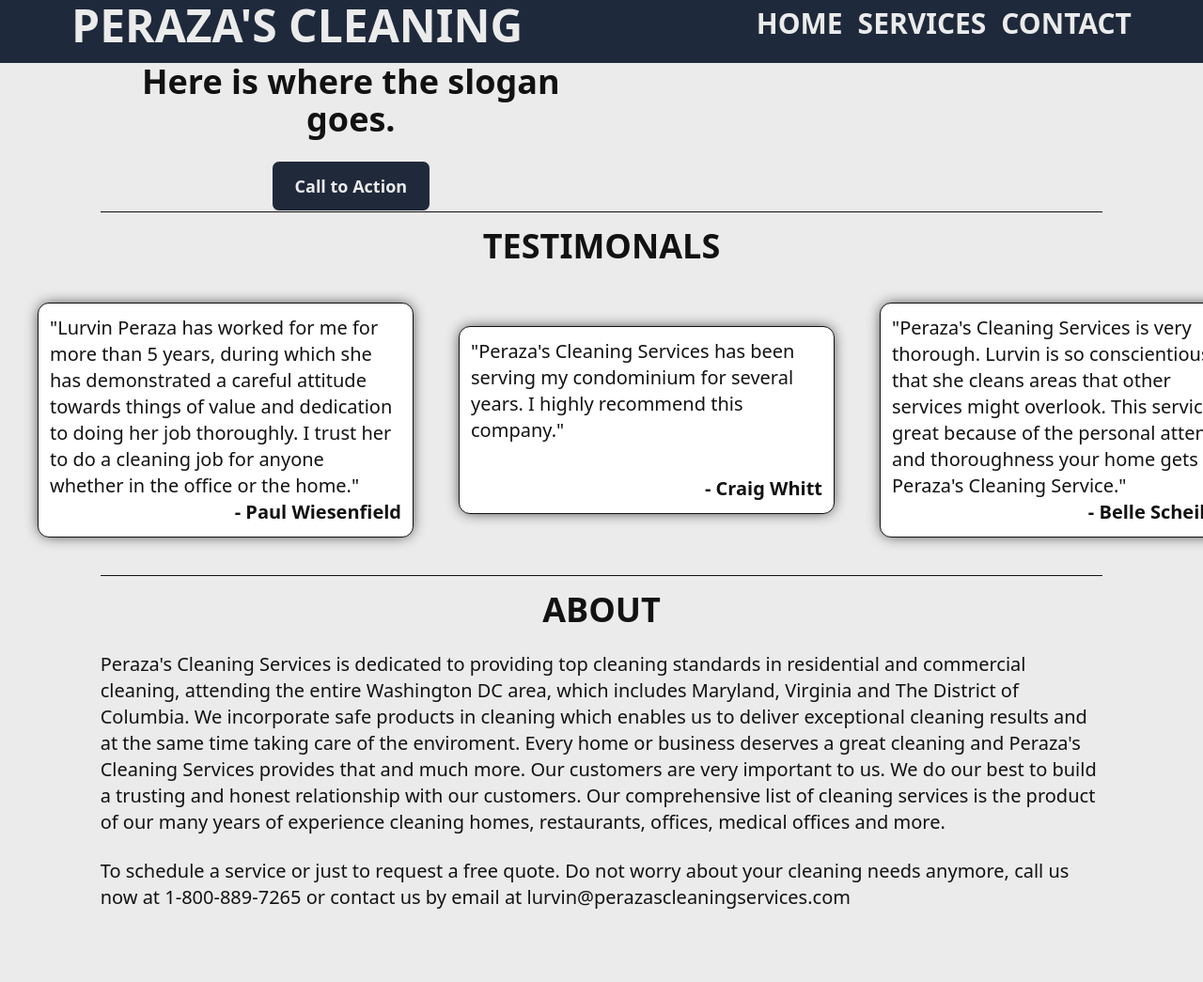
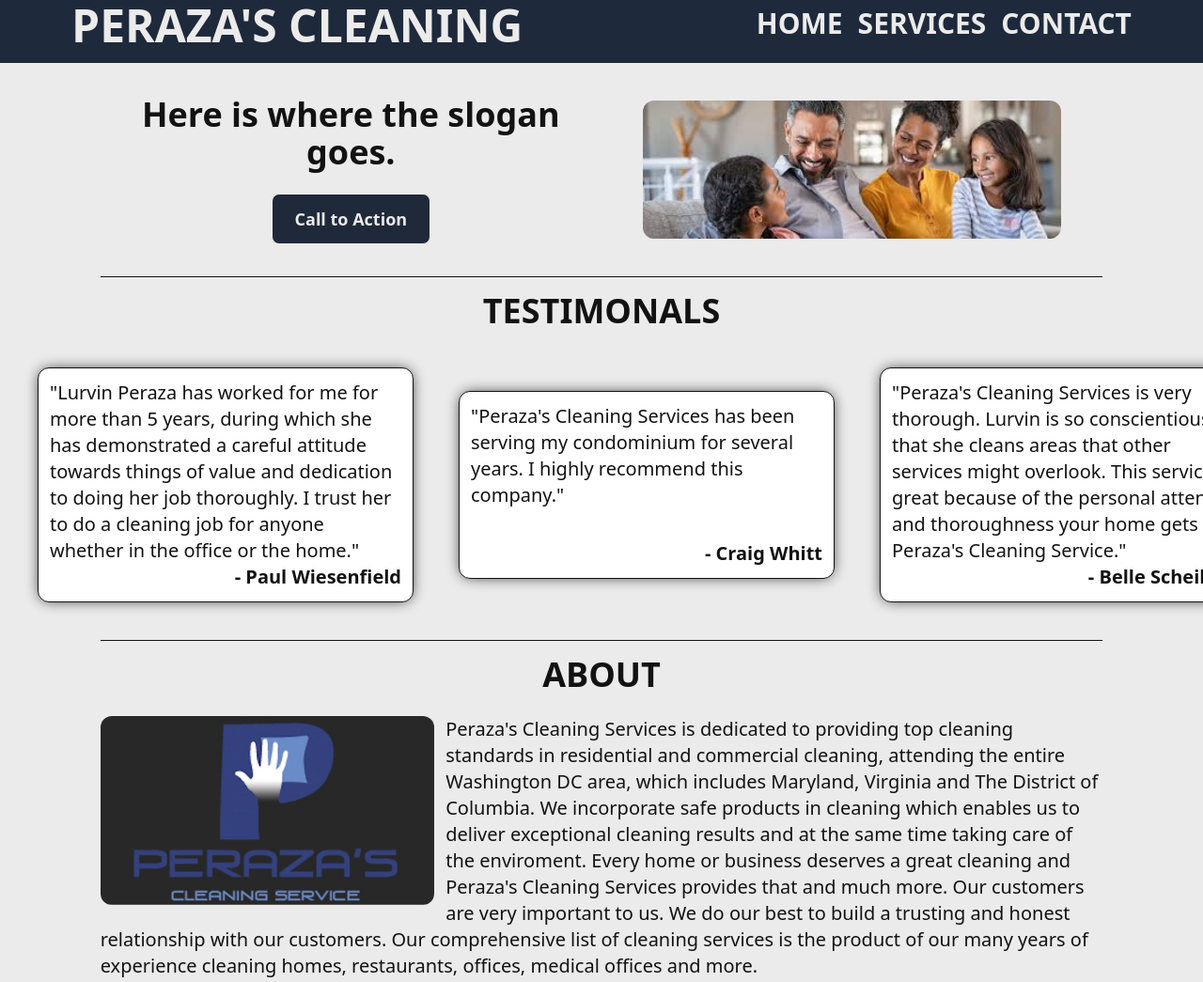
Before and after one commit to dev-arekusandoru/perazas, a plain HTML site: page src/index.html in a window 1280 px wide. Shown: the part 13-1058 px from the top of the page at 94% size. Drawn offline with Linux system fonts and the light colour scheme.

Commit message:
Added images

```diff
--- a/src/index.html
+++ b/src/index.html
@@ -98,7 +98,7 @@
         <div class="flex justify-center items-center w-full lg:w-1/2 h-auto">
           <img
             class="w-5/6 my-10 rounded-xl"
-            src="img/stock-cleaning.jpg"
+            src="img/Happy-Fam.jpeg"
             alt=""
           />
         </div>
@@ -189,7 +189,7 @@
             >
               <img
                 class="w-5/6 md:w-full rounded-xl"
-                src="img/stock-cleaning.jpg"
+                src="img/perazas-logo.jpeg"
                 alt=""
               />
             </div>
```
Also changed, not shown: src/img/Happy-Fam.jpeg (added), src/img/perazas-logo.jpeg (added), tailwind.config.js (line endings or trailing spaces), 2 other files.
